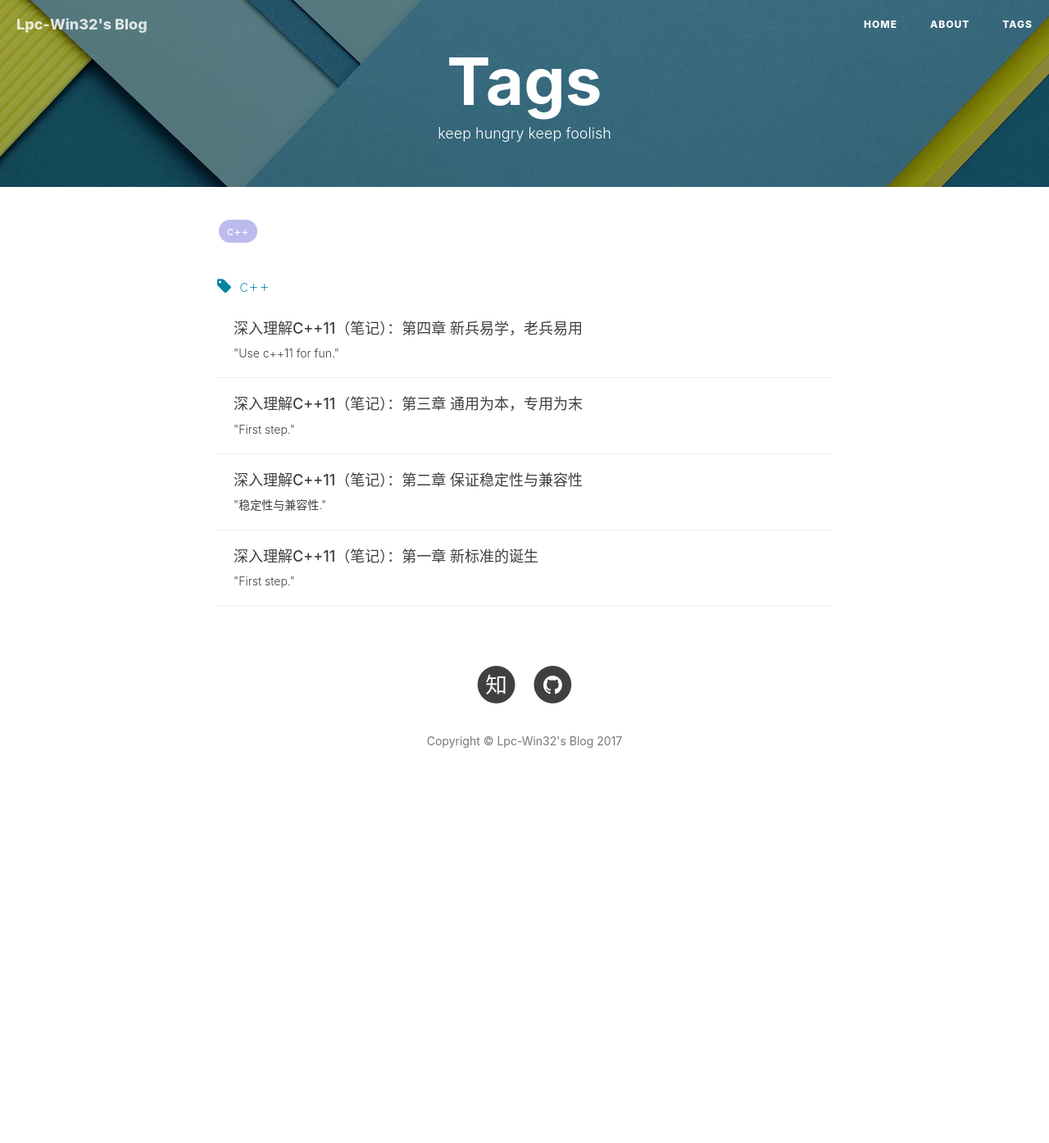
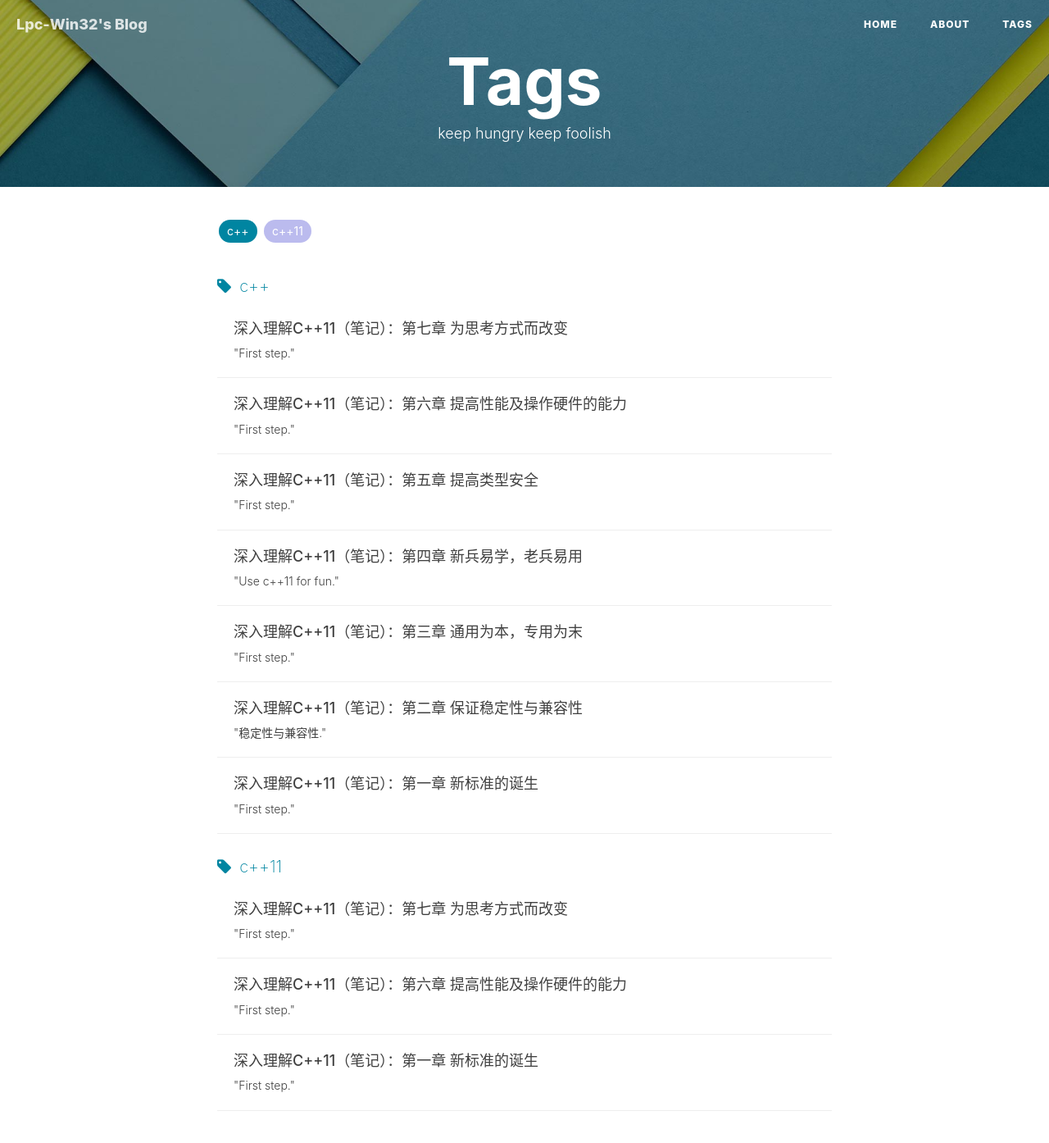
Before and after one commit to Lpc-win32/lpc-win32.github.io, a Jekyll site: the page built from tags.html, in a window 1280 px wide and 1400 px high. Shown: the top 1394 px of the window at 82% size. Built offline with Jekyll 4.4.1, drawn with Linux system fonts in a browser that asks for light colours; nearby versions of some CDN libraries; comment, search, counter and statistics services are not loaded; some of the changed lines change nothing that is shown.

Commit message:
新增3章C++11内容

````diff
--- a/_config.yml
+++ b/_config.yml
@@ -4,7 +4,7 @@ SEOTitle: Lpc-Win32博客 | Lpc-Win32 Blog
 header-img: img/home-bg.jpg
 email: 312041933@qq.com
 description: ""
-keyword: ""
+keyword: "lpc-win32,Linux,cpp,c++11,c,kernel,libttzhu"
 #url: "https://lpc-win32.github.io"              # your host, for absolute URL
 #baseurl: ""         # for example, '/blog' if your blog hosted on 'host/blog'
 
--- a/_posts/2016-12-19-cpp11-01.markdown
+++ b/_posts/2016-12-19-cpp11-01.markdown
@@ -6,7 +6,13 @@ date:       2016-12-19 13:39
 header-img: "img/post-bg-2015.jpg"
 tags:
     - c++
+    - c++11
 ---
+
+### 说在前面
+
+> 感谢(加)Michael Wong、IBM XL编译器中国开发团队著《深入理解C\+\+11-C\+\+11新特性解析与应用》
+笔者在阅读此书收益良多，故整理出一套笔记分享。不足之处还望多多建议。
 
 > "Let's begin!"
 
--- /dev/null
+++ b/_posts/2017-03-18-cpp11-05.markdown
@@ -0,0 +1,57 @@
+---
+layout:     post
+title:      "深入理解C++11（笔记）：第五章 提高类型安全"
+subtitle:   " \"First step.\""
+date:       2017-03-18 9:37
+header-img: "img/post-bg-2015.jpg"
+tags:
+    - c++
+---
+
+> "Let's begin!"
+
+> 相比于C语言，C++则更为强调类型，其目的是为了在构建复杂的软件系统时，能够尽可能地在编译时期找到错误并提醒程序员
+
+### 5.1 强类型枚举
+
+#### 5.1.1 枚举：分门别类与数值的名字
+
+> 在C\+\+中，更受推荐的是--静态常量
+
+```cpp
+    const static int Male = 0;
+        const static int Female = 1;
+        ```
+
+#### 5.1.2 强类型枚举以及C\+\+11对原有枚举类型的扩展
+
+        > 非强类型作用域，允许饮食转换为整形，占用存储空间以及符号性不确定，都是枚举类的缺点
+
+        ```cpp
+        // 声明强类型美剧非常简单，只需要在enum后加上关键字class
+        enum class Type { General, Light, Medium, Heavy };
+
+强类型枚举具有以下几点优势：
+· 强作用域，强类型美剧成员的名称不会被输出到其父作用域空间。
+· 转换限制，强类型枚举成员的值不可以与整型隐式相互转化
+· 可以制定底层类型，比如：
+enum class Type:char {General, Light, Medium, Heavy};
+```
+
+### 5.2 堆内存内存管理：智能指针与垃圾回收
+
+#### 5.2.1 显式内存管理
+
+> 虽然显式的管理内存在性能上有一定的优势，但也被广泛地认为是容易出错的。有期是多线程程序的出现和广泛使用，内存管理不佳的情况还可能会变的更加严重。
+
+#### 5.2.2 C\+\+11的智能指针
+
+> C\+\+98中的auto_ptr已被废弃。C\+\+11中该用unique_ptr、shared_ptr及weak_ptr等智能指针来自动回收堆分配的对象
+
+> unique_ptr形如其名，与所指对象的内存绑定紧密，不能与其他unique_ptr类型的指针对象共享所对象的内存。这种“所有权”仅能够通过标准库的++move++函数来转移。
+
+> weak_ptr的使用更为复杂一点，它可以只想shared_ptr指针之乡的对象内存，却并不拥有该内存。
+
+#### 5.2.3 垃圾回收的分类
+
+#### 5.2.4 C\+\+与垃圾回收
--- /dev/null
+++ b/_posts/2017-03-18-cpp11-06.markdown
@@ -0,0 +1,125 @@
+---
+layout:     post
+title:      "深入理解C++11（笔记）：第六章 提高性能及操作硬件的能力"
+subtitle:   " \"First step.\""
+date:       2017-03-18 10:05
+header-img: "img/post-bg-2015.jpg"
+tags:
+    - c++
+    - c++11
+---
+
+> "Let's begin!"
+
+### 6.1 常量表达式
+
+#### 6.1.1 运行时常量性与编译时常量性
+
+> const修饰的函数返回值，只保证了在运行时期内其值是不可以被更改的。C\+\+11中对编译时期常量的回答是constexpr，即常量表达式。
+
+```cpp
+constexpr int GetConst() { return 1; }
+```
+
+> 在C\+\+11中，常量表达式实际上可以作用的实体不仅限于函数，还可以作用于数据声明以及类的构造函数等
+
+#### 6.1.2 常量表达式函数
+
+> 通常我们可以在函数返回类型前加入关键字constexpr来使其成为常量表达式函数。
+· 函数体只有单一的return返回语句
+· 函数必须返回值
+· 在使用前必须已有定义
+· return返回语句表达式中不能使用非常量表达式的函数、全局数据，且必须是一个常量表达式
+· constexpr不会使得函数重写
+· 常量表达式中，不能使用非常量表达式的函数
+
+#### 6.1.3 常量表达式值
+
+> 通常情况下，常量表达式址必须被一个常量表达式赋值，而跟常量表达式函数一样，常量表达式值在使用前必须被初始化
+
+```cpp
+constexpr int j = 1;
+// 注意：C++11标准中，constexpr关键字是不能用于修饰自定义类型的。除非自定义类型的定义的构造函数用constexpr关键字修饰
+
+struct MyType {
+        constexpr MyType(int x) : i(x) {}
+            int i;
+};
+constexpr MyType mt = {0};
+```
+
+> 常量表达式的构造函数也有使用上的约束，主要的有以下两点：
+· 函数体必须为空
+· 初始化列表只能由常量表达式来赋值
+· 在C\+\+11中，不允许敞亮表达式作用于virtual的成员函数。这个原因是显而易见的，virtual表示的是运行时行为，与constexpr表达的含义是相违背的
+
+### 6.2 变长模板
+
+#### 6.2.1 变长函数和变长的模板参数
+
+> 在一些情况下，类需要不定义长度的模板参数。最为经典的就是C\+\+11标准库中的tuple类模板。比起pair，tuple是可以接受任意多个不同类型的元素的集合
+
+```cpp
+std::tuple<double, char, std::string> collections;
+std::make_tuple(9.8, 'h', "hello");
+// 这里的tuple就用到了变长模板
+```
+
+#### 6.2.2 变长模板：模板参数包和函数参数包
+
+```cpp
+templtae<typename... Elements> class tuple;
+tuple<int, char, double> t;
+```
+
+> 与普通的模板参数类似，模板参数也可以是非类型的
+
+```cpp
+template<int... A> class NonTypeVariadicTemplate {};
+NonTypeVariadicTemplate<1, 0, 2> ntvt;
+```
+
+> 一个模板参数包在模板推导时会被认为是模板的单个参数。为了使用模板参数包，我们总是需要解包。通过一个名为包扩展的表达式来实现的。
+参数包会在包扩展的位置展开为多个参数。
+
+#### 6.2.3 变长模板：进阶
+
+> 标准定义了以下7种参数包可以展开的位置：
+· 表达式
+· 初始化列表
+· 基类描述列表
+· 类成员初始化列表
+· 模板参数列表
+· 通用参数列表
+· lambda函数的捕捉列表
+
+### 6.3 原子类型与原子操作
+
+#### 6.3.1 并行编程、多线程与C\+\+11
+
+> C/C\+\+对线程的支持，一个最为重要的部分，就是原子操作中引入了原子类型的概念
+
+#### 6.3.2 原子操作与C\+\+11原子类型
+
+> 所谓原子操作，就是多线程程序中“最小的且不可并行化”的操作。通常情况下，原子操作都是通过“互斥”的访问来保证的。
+
+> C\+\+11中简化了多线程编程的开发成本
+
+```cpp
+#include <atomic>
+#include <thread>
+#include <iostream>
+using namespace std;
+atomic_llong total {0};
+...
+```
+
+> C\+\+11中，程序员不需要为原子数据类型显式地声明互斥所或调用加锁、解锁的API，县城就能够对变量total互斥地进行访问
+
+### 6.4线程局部存储
+
+> 线程局部存储（TLS）是一个已有的概念。简单地说，所谓线程局部变量，就是拥有线程生命期及线程可见性的变量。C\+\+11中对TLS做出了如下定义：
+
+```cpp
+int thread_local errCode;
+```
--- /dev/null
+++ b/_posts/2017-03-18-cpp11-07.markdown
@@ -0,0 +1,122 @@
+---
+layout:     post
+title:      "深入理解C++11（笔记）：第七章 为思考方式而改变"
+subtitle:   " \"First step.\""
+date:       2017-03-18 10:45
+header-img: "img/post-bg-2015.jpg"
+tags:
+    - c++
+    - c++11
+---
+
+> "Let's begin!"
+
+### 7.1 指针空值--nullptr
+
+#### 7.1.1 指针空值：从0到NULL，再到nullptr
+
+> 一般情况下，NULL是一个宏定义。在传统的C头文件(stddef.h)中我们可以看到如下代码：
+
+```cpp
+#undef NULL
+#if define(__cplusplus)
+#define NULL 0
+#else
+#define NULL ((void *)0)
+#endif
+```
+
+> 因此，NULL值得不唯一性在C\+\+程序中可能会出现重载函数调用非预期等问题
+
+#### 7.1.2 nullptr和nullptr_t
+
+### 7.2 默认函数的控制
+
+#### 7.2.1 类与默认函数
+
+> 在C\+\+中声明自定义的类，编译器会默认帮助程序员生成一些他们未定义的成员函数。这样的函数版本被称为“默认函数”。这些包括了以下一些自定义类型的成员函数：
+
+- 构造函数
+- 拷贝构造函数
+- 拷贝赋值函数（operator=）
+- 移动构造函数
+- 移动拷贝函数
+- 析构函数
+
+> 此外，C\+\+编译器还会为以下这些自定义类型提供全局默认操作符函数：
+
+- operator,
+    - operator&
+    - operator&&
+    - operator*
+    - operator->
+    - operator->*
+    - operator new
+    - operator delete
+
+    > 不过，一旦声明了自定义版本的构造函数，则有可能导致我们定义的类型不再是POD的
+
+    ```cpp
+#include <tyoe_traits>
+#include <iostream>
+    using namespace std;
+    class TwoCstor {
+            public:
+                        TwoCstor() {};
+                                TwoCstor(int i) : data(i) {}
+                                    private:
+                                        int data;
+    };
+int main() {
+        cout << is_pod<TwoCstor>::value << endl;    // 0
+}
+```
+
+> 而在C\+\+11中，标准是通过提供了新的机制来空值默认版本函数的生成来完成这个目标的。程序员可以在默认函数定义或者声明时加上“=default”，从而显示指示编译器生成该函数的默认版本
+
+
+> 同时，在C++11中，防止外部函数调用相应构造函数的方法更为简单。即在函数的定义或者声明加上“=delete”。“=delete”会指示编译器不生成函数的缺省版本
+
+#### 7.2.2 “=ddefalut”与“=delete”
+
+### 7.3 lambda函数
+
+#### 7.3.1 lambda的一些历史
+
+#### 7.3.2 C\+\+11中的lambda函数
+
+> lambda函数显得与之前C\+\+规范下的代码在风格上有较大差别。
+
+```cpp
+int main() {
+        int girls = 3, boys = 4;
+            auto totalChild = [](int x, int y)->int { return x + y; };
+                return totalChild(girls, boys);
+}
+```
+
+> lambda函数采用了追踪返回类型的方式声明其返回值。
+
+```cpp
+[capture](parameters) muteable ->return-type {statement}
+```
+
+#### 7.3.3 lambda与仿函数
+
+> 仿函数等同于函数对象。简单地说，仿函数就是重定义了成员函数operator()的一种自定义类型对象。
+
+```cpp
+class _functor {
+        public:
+                    int operator()(int x, int y) {
+                                    return x + y;
+                                            }
+};
+int main() {
+        _functor totalChild;
+            int girls = 3, boys = 4;
+                return totalChild(5, 6);
+}
+```
+
+> 对比lambda与上述代码，可以得出结论：C\+\+11中，lambda可以视为仿函数的一种等价形式了，或者更动听地说，lambda是仿函数的“语法甜点”
````
